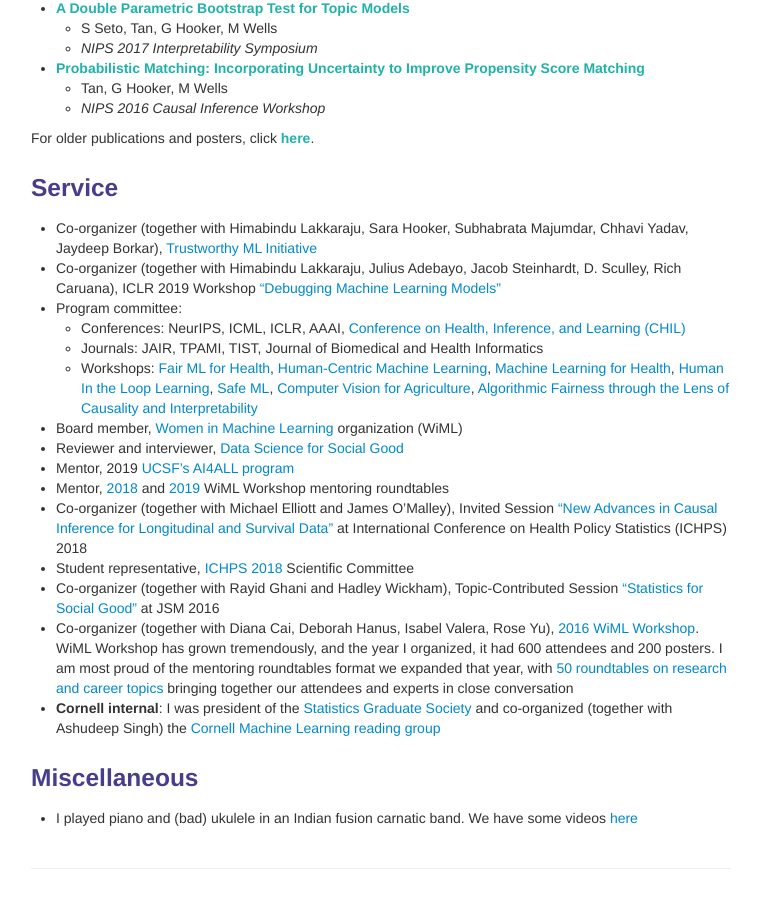
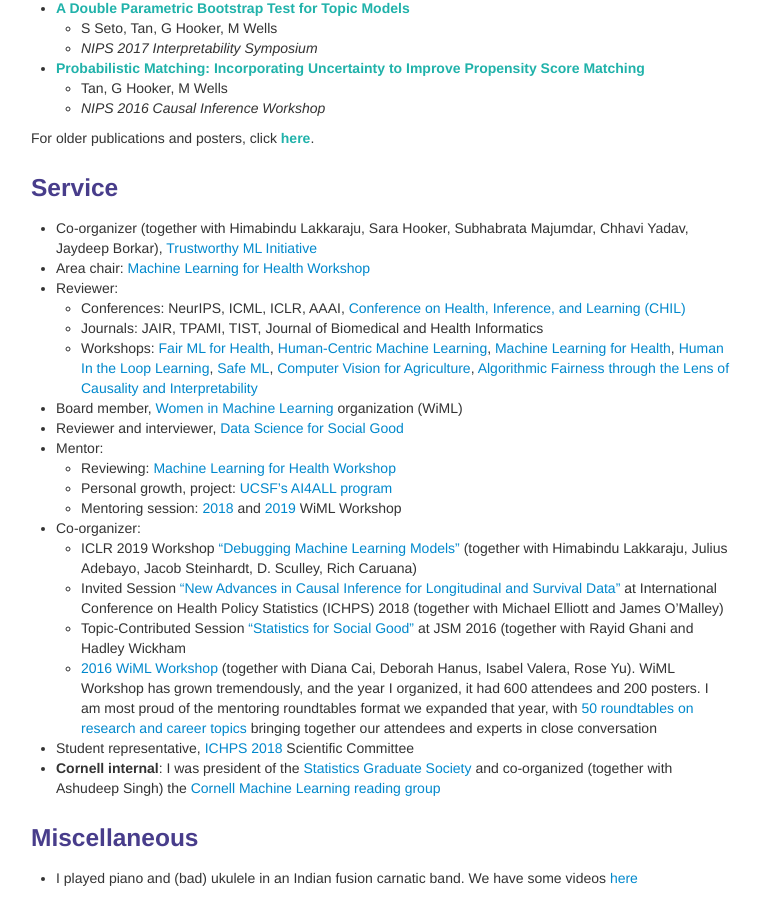
Before and after one commit to shftan/shftan.github.io, a Jekyll site: the page built from index.md, in a window 1280 px wide and 900 px high, scrolled down 2214 px. Shown: the whole window, without its empty margins (259-1020 px from the left). Built offline with Jekyll 4.4.1, drawn with Linux system fonts in a browser that asks for light colours.

Commit message:
Update index.md

```diff
--- a/index.md
+++ b/index.md
@@ -117,19 +117,23 @@ For older publications and posters, click <a class="paper" href="olderpublicatio
 <div class="row-fluid" id="service"><h3>Service</h3>
 </div>
 - Co-organizer (together with Himabindu Lakkaraju, Sara Hooker, Subhabrata Majumdar, Chhavi Yadav, Jaydeep Borkar), [Trustworthy ML Initiative](https://www.trustworthyml.org/)
-- Co-organizer (together with Himabindu Lakkaraju, Julius Adebayo, Jacob Steinhardt, D. Sculley, Rich Caruana), ICLR 2019 Workshop [“Debugging Machine Learning Models”](https://iclr.cc/Conferences/2019/Schedule?showEvent=628)
-- Program committee:
+- Area chair: [Machine Learning for Health Workshop](https://ml4health.github.io/2020/)
+- Reviewer:
   - Conferences: NeurIPS, ICML, ICLR, AAAI, [Conference on Health, Inference, and Learning (CHIL)](https://www.chilconference.org/)
   - Journals: JAIR, TPAMI, TIST, Journal of Biomedical and Health Informatics
   - Workshops: [Fair ML for Health](https://www.fairmlforhealth.com/), [Human-Centric Machine Learning](https://sites.google.com/view/hcml-2019), [Machine Learning for Health](https://ml4health.github.io/2019/), [Human In the Loop Learning](https://sites.google.com/view/hill2019/home), [Safe ML](https://sites.google.com/view/safeml-iclr2019/home), [Computer Vision for Agriculture](https://www.cv4gc.org/cv4a2020/), [Algorithmic Fairness through the Lens of Causality and Interpretability](https://www.afciworkshop.org/)
 - Board member, [Women in Machine Learning](https://wimlworkshop.org) organization (WiML)
 - Reviewer and interviewer, <a href="http://www.dssgfellowship.org/">Data Science for Social Good</a>
-- Mentor, 2019 [UCSF's AI4ALL program](http://ai4all.ucsf.edu/)
-- Mentor, [2018](https://wimlworkshop.org/2018/program/) and [2019](https://wimlworkshop.org/2019/program/) WiML Workshop mentoring roundtables
-- Co-organizer (together with Michael Elliott and James O'Malley),  Invited Session ["New Advances in Causal Inference for Longitudinal and Survival Data"](http://ww2.amstat.org/meetings/ichps/2018/onlineprogram/Program.cfm) at International Conference on Health Policy Statistics (ICHPS) 2018
+- Mentor:
+  - Reviewing: [Machine Learning for Health Workshop](https://ml4health.github.io/2020/)
+  - Personal growth, project: [UCSF's AI4ALL program](http://ai4all.ucsf.edu/)
+  - Mentoring session: [2018](https://wimlworkshop.org/2018/program/) and [2019](https://wimlworkshop.org/2019/program/) WiML Workshop
+- Co-organizer:
+  - ICLR 2019 Workshop [“Debugging Machine Learning Models”](https://iclr.cc/Conferences/2019/Schedule?showEvent=628) (together with Himabindu Lakkaraju, Julius Adebayo, Jacob Steinhardt, D. Sculley, Rich Caruana)
+  - Invited Session ["New Advances in Causal Inference for Longitudinal and Survival Data"](http://ww2.amstat.org/meetings/ichps/2018/onlineprogram/Program.cfm) at International Conference on Health Policy Statistics (ICHPS) 2018 (together with Michael Elliott and James O'Malley)
+  - Topic-Contributed Session ["Statistics for Social Good"](http://shftan.github.io/jsmsocialgood/) at JSM 2016 (together with Rayid Ghani and Hadley Wickham
+  - [2016 WiML Workshop](https://wimlworkshop.org/2016/) (together with Diana Cai, Deborah Hanus, Isabel Valera, Rose Yu). WiML Workshop has grown tremendously, and the year I organized, it had 600 attendees and 200 posters. I am most proud of the mentoring roundtables format we expanded that year, with [50 roundtables on research and career topics](https://wimlworkshop.org/2016/program/#1480549898816-ca283fe3-29b6) bringing together our attendees and experts in close conversation
 - Student representative, [ICHPS 2018](http://ww2.amstat.org/meetings/ichps/2018/) Scientific Committee
-- Co-organizer (together with Rayid Ghani and Hadley Wickham), Topic-Contributed Session ["Statistics for Social Good"](http://shftan.github.io/jsmsocialgood/) at JSM 2016
-- Co-organizer (together with Diana Cai, Deborah Hanus, Isabel Valera, Rose Yu), [2016 WiML Workshop](https://wimlworkshop.org/2016/). WiML Workshop has grown tremendously, and the year I organized, it had 600 attendees and 200 posters. I am most proud of the mentoring roundtables format we expanded that year, with [50 roundtables on research and career topics](https://wimlworkshop.org/2016/program/#1480549898816-ca283fe3-29b6) bringing together our attendees and experts in close conversation
 - **Cornell internal**: I was president of the [Statistics Graduate Society](https://stat.cornell.edu/about-us/sgs) and co-organized (together with Ashudeep Singh) the [Cornell Machine Learning reading group](http://wiki.cs.cornell.edu/index.php?title=Machine_Learning_Discussion_Group)
 
 <div class="row-fluid"><h3>Miscellaneous</h3>
```
